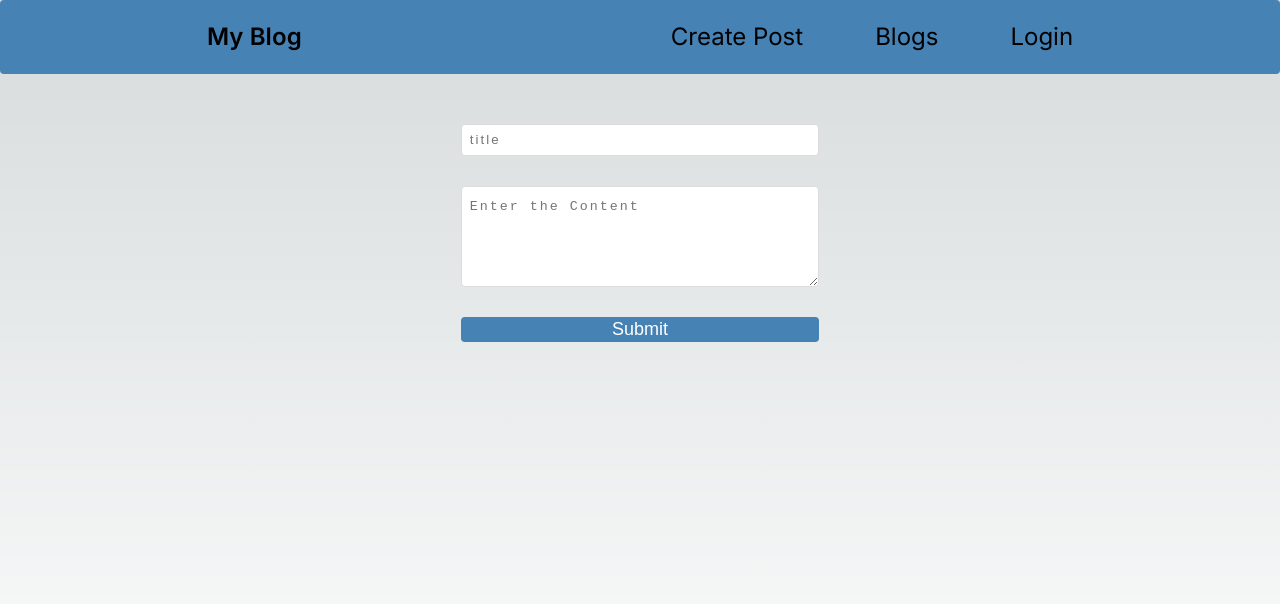
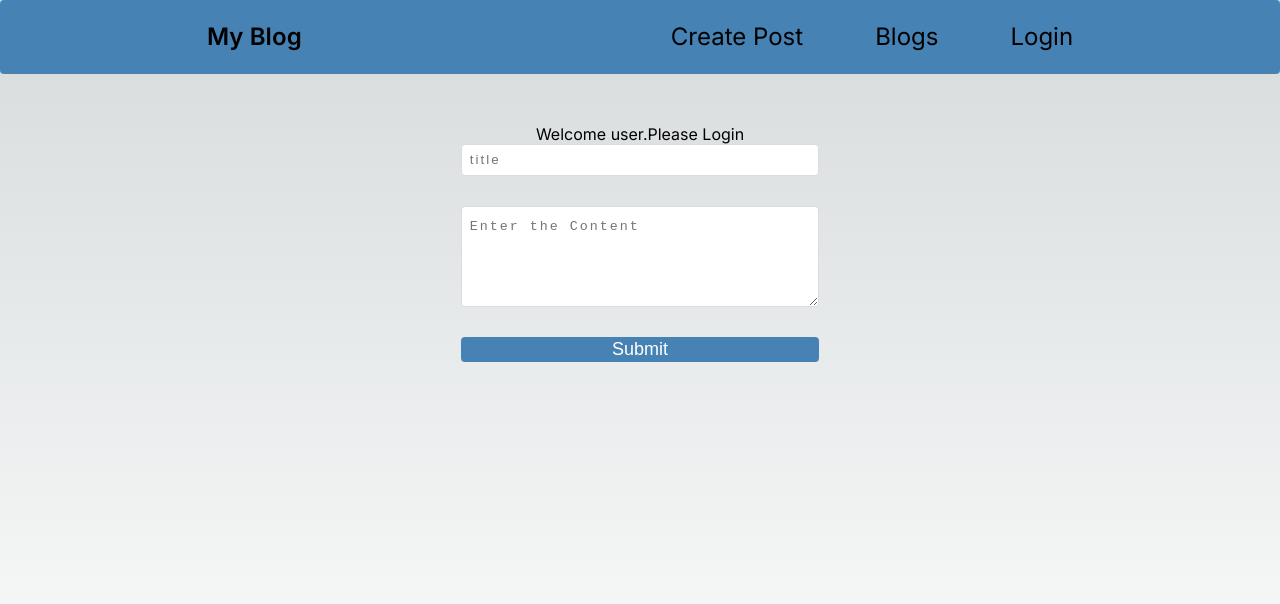
Before and after one commit to efecansengul/blog-post, a Next.js app: page /create-post in a window 1280 px wide. Shown: the top 604 px of the page. Built offline with nearby package versions, Linux system fonts and the light colour scheme; no server answers.

Commit message:
created provider comp. and getUser.

```diff
--- a/src/app/layout.js
+++ b/src/app/layout.js
@@ -1,6 +1,7 @@
 import { Inter } from "next/font/google";
 import "./globals.css";
 import Header from "@/components/header";
+import Provider from "@/components/provider";
 
 const inter = Inter({ subsets: ["latin"] });
 
@@ -13,8 +14,10 @@ export default function RootLayout({ children }) {
   return (
     <html lang="en">
       <body className={inter.className}>
-        <Header />
-        {children}
+        <Provider>
+          <Header />
+          {children}
+        </Provider>
       </body>
     </html>
   );
--- a/src/components/form-new-post.js
+++ b/src/components/form-new-post.js
@@ -2,6 +2,7 @@
 import ReactTextareaAutosize from "react-textarea-autosize";
 import styles from "./form-new-post.module.css";
 import { useState } from "react";
+import { useSession } from "next-auth/react";
 
 function FormNewPost() {
   const [loading, setLoading] = useState(false);
@@ -12,6 +13,12 @@ function FormNewPost() {
     content: "",
   });
 
+  //kullanıcı bilgisi
+  const { data } = useSession();
+  let user = <p>Welcome user.Please Login</p>;
+  if (data?.user) {
+    user = <p>Welcome {data.user.name}</p>;
+  }
   function handleChange(event) {
     setError(false);
     setFormData((prevState) => ({
@@ -27,6 +34,7 @@ function FormNewPost() {
   return (
     <>
       <form className={styles.form} onSubmit={handleSubmit}>
+        {user}
         <div className={styles.inputWrapper}>
           <input
             type="text"
--- /dev/null
+++ b/src/components/provider.js
@@ -0,0 +1,7 @@
+"use client";
+import { SessionProvider } from "next-auth/react";
+import React from "react";
+function Provider({ children }) {
+  return <SessionProvider>{children}</SessionProvider>;
+}
+export default Provider;
```
